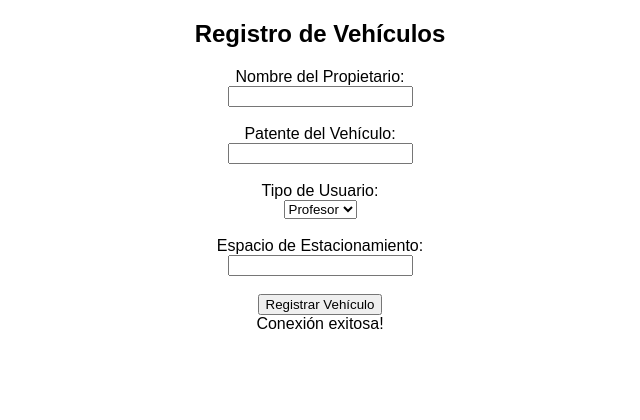
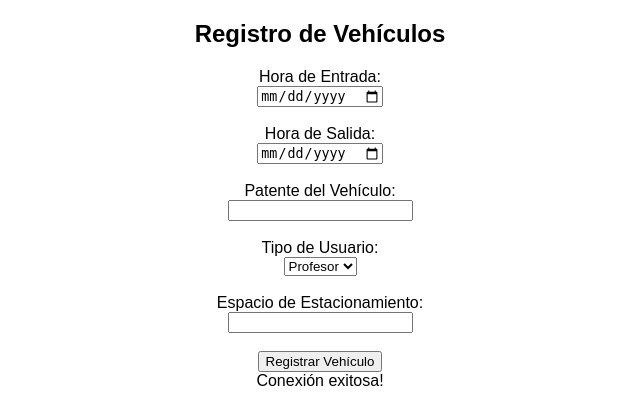
Before and after one commit to EstefaniaSandoval/Integracion1_version2, a PHP site: page /registro_vehiculos.php in a window 1280 px wide. Shown: the part 56-476 px from the top of the page, without its empty margins (320-960 px from the left). Run offline with PHP 8.4, Linux system fonts and the light colour scheme; data that the repository does not hold is empty.

Commit message:
Formularios de registro de vehiculos y de gestion Modificados, aun sin consulta a la base de datos

```diff
--- a/Integracion_I/estructura/gestion_espacios.php
+++ b/Integracion_I/estructura/gestion_espacios.php
@@ -3,6 +3,9 @@
 <h2>Gestión de Espacios</h2>
 <form action="gestion_espacios.php" method="POST">
     <label for="space_id">ID del Espacio de Estacionamiento:</label><br>
+    <input type="text" id="space_id" name="space_id" required><br><br>
+
+    <label for="space_id">Ubicacion:</label><br>
     <input type="text" id="space_id" name="space_id" required><br><br>
 
     <label for="state">Estado:</label><br>
@@ -13,6 +16,9 @@
 
     <label for="disabled">Espacio para Discapacitados:</label>
     <input type="checkbox" id="disabled" name="disabled"><br><br>
+
+    <label for="space_id">Patente:</label><br>
+    <input type="text" id="space_id" name="space_id" required><br><br>
 
     <input type="submit" value="Añadir Espacio">
 </form>
--- a/Integracion_I/estructura/index.php
+++ b/Integracion_I/estructura/index.php
@@ -121,7 +121,7 @@ $ocupados = $total_spaces - $libres;
 
 <h2>Acciones</h2>
 <div class="acciones">
-    <a href="registro_vehiculos.php" class="btn">Registrar Vehículo</a>
+    <a href="registo_vehiculos" class="btn">Registrar Vehículo</a>
     <a href="gestion_espacios.php" class="btn">Gestionar Espacios</a>
 </div>
 
--- a/Integracion_I/estructura/registro_vehiculos.php
+++ b/Integracion_I/estructura/registro_vehiculos.php
@@ -9,8 +9,11 @@ ini_set('display_errors', 1);
 
 <h2>Registro de Vehículos</h2>
 <form action="registro_vehiculos.php" method="POST">
-    <label for="owner_name">Nombre del Propietario:</label><br>
-    <input type="text" id="owner_name" name="owner_name" required><br><br>
+    <label for="owner_name">Hora de Entrada:</label><br>
+    <input type="date" id="owner_name" name="owner_name" required><br><br>
+
+    <label for="owner_name">Hora de Salida:</label><br>
+    <input type="date" id="owner_name" name="owner_name" required><br><br>
 
     <label for="vehicle_plate">Patente del Vehículo:</label><br>
     <input type="text" id="vehicle_plate" name="vehicle_plate" required><br><br>
```
Also changed, not shown: 1 other file.
